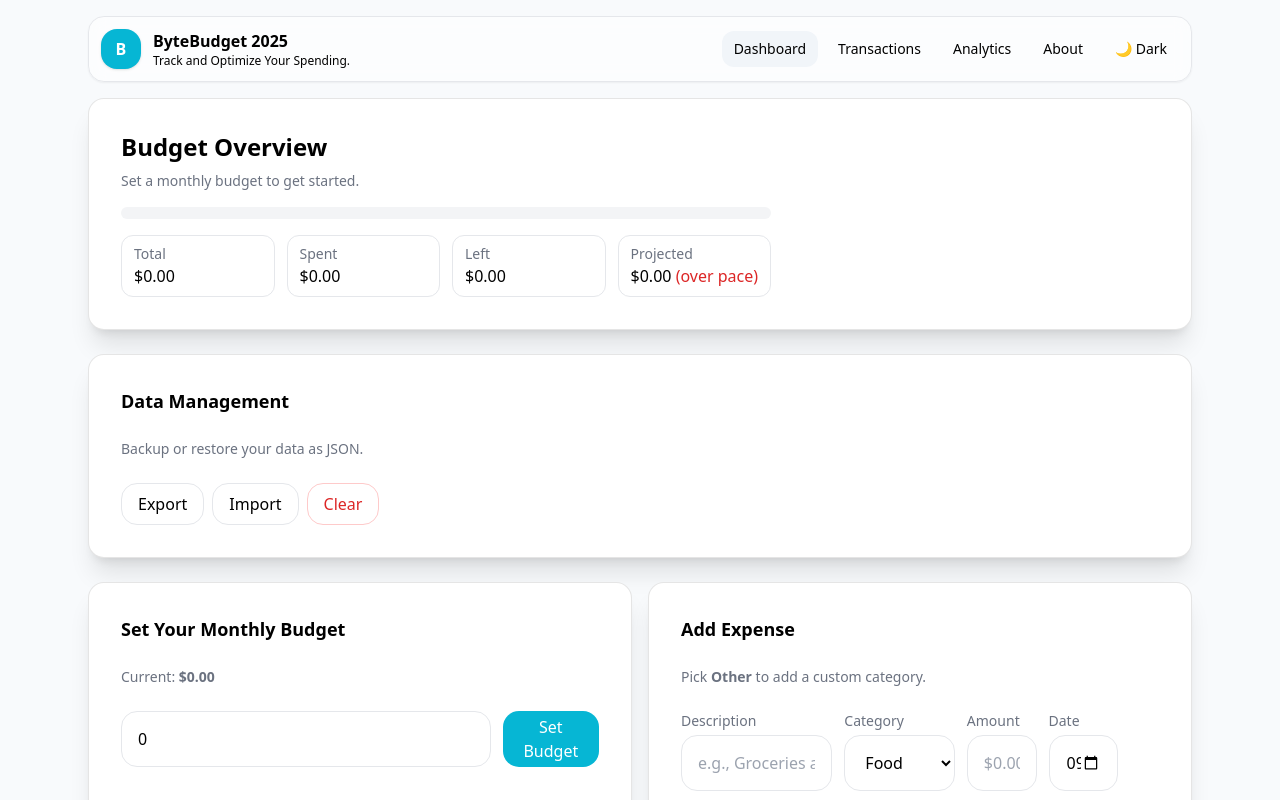
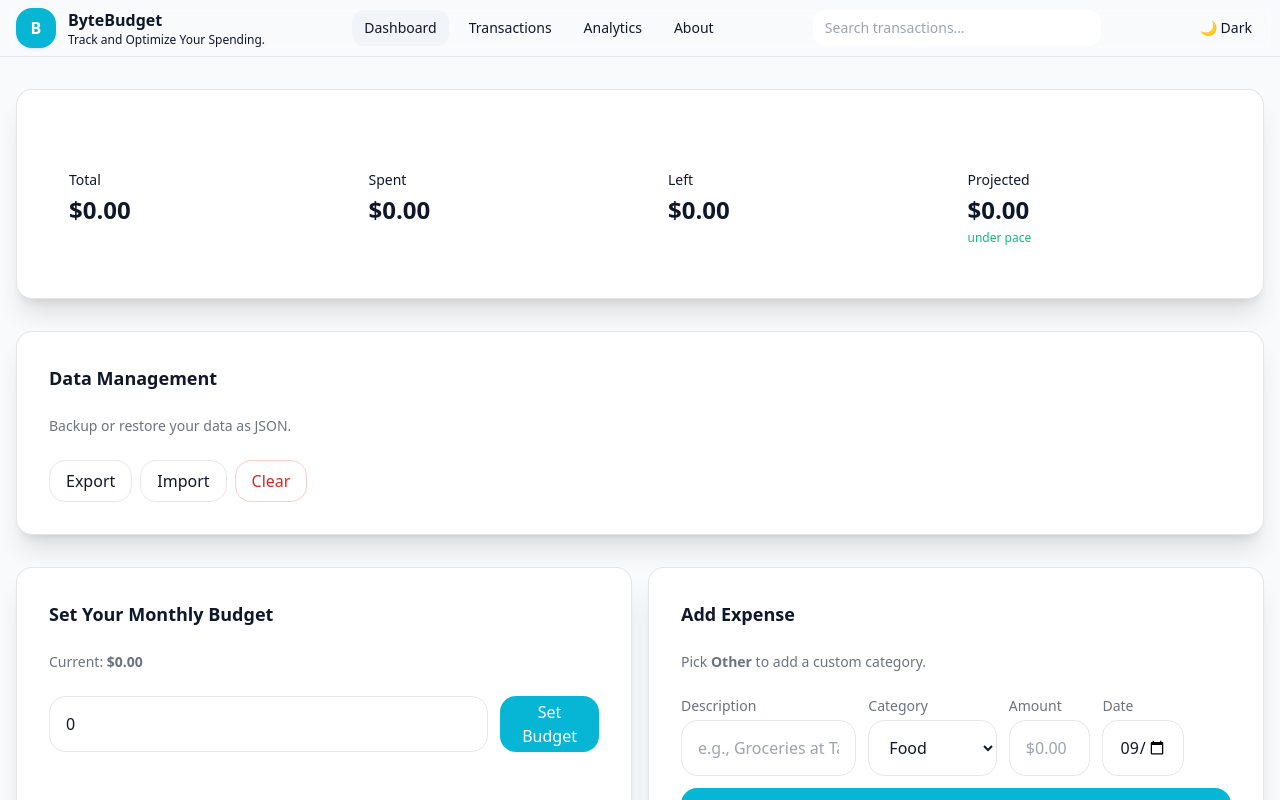
Before and after one commit to denildominic/Budget_App, a Next.js app: page / in a window 1280 px wide. Shown: the top 800 px of the page. Built offline with nearby package versions, Linux system fonts and the light colour scheme.

Commit message:
UI Changes

```diff
--- a/app/layout.tsx
+++ b/app/layout.tsx
@@ -1,13 +1,9 @@
+// app/layout.tsx
 import "../styles/globals.css";
-import type { Metadata } from "next";
-import Script from "next/script";
-import Navbar from "../components/Navbar";
+import { ThemeProvider } from "@/components/ThemeProvider";
+import Navbar from "@/components/Navbar"; // ✅ add this
 
-export const metadata: Metadata = {
-  title: "ByteBudget",
-  description:
-    "Modern budget app – dashboard, transactions, analytics, import/export",
-};
+export const metadata = { title: "ByteBudget" };
 
 export default function RootLayout({
   children,
@@ -16,22 +12,14 @@ export default function RootLayout({
 }) {
   return (
     <html lang="en" suppressHydrationWarning>
-      <head>
-        <meta name="color-scheme" content="light dark" />
-      </head>
-      <body className="min-h-screen bg-[radial-gradient(1200px_600px_at_50%_-10%,_#e7f6ff_0%,_transparent_55%),radial-gradient(900px_500px_at_80%_20%,_#f3e8ff_0%,_transparent_45%),white] text-black dark:bg-[radial-gradient(1200px_600px_at_50%_-10%,_#0b1720_0%,_transparent_55%),radial-gradient(900px_500px_at_80%_20%,_#13111c_0%,_transparent_45%),black] dark:text-white">
-        <Script id="theme-init" strategy="beforeInteractive">{`
-          try {
-            const k='bb-theme';
-            const s=localStorage.getItem(k);
-            const prefersDark=window.matchMedia && window.matchMedia('(prefers-color-scheme: dark)').matches;
-            if (s==='dark'||(!s && prefersDark)) document.documentElement.classList.add('dark');
-            else document.documentElement.classList.remove('dark');
-          } catch {}
-        `}</Script>
+      <body>
+        <ThemeProvider>
+          {/* NAVBAR */}
+          <Navbar />
 
-        <Navbar />
-        <main className="mx-auto max-w-6xl px-6 py-8">{children}</main>
+          {/* Page content */}
+          <div className="min-h-screen">{children}</div>
+        </ThemeProvider>
       </body>
     </html>
   );
--- a/app/page.tsx
+++ b/app/page.tsx
@@ -1,9 +1,12 @@
 "use client";
 import Card from "../components/Card";
+import { Stat } from "@/components/Stat";
+import { BudgetProgress } from "@/components/BudgetProgress";
 import BudgetForm from "../components/BudgetForm";
 import ExpenseForm from "../components/ExpenseForm";
 import ImportExport from "../components/ImportExport";
 import { useLocalStorage } from "../hooks/useLocalStorage";
+import { useMemo } from "react";
 
 function formatCurrency(cents: number) {
   return new Intl.NumberFormat(undefined, {
@@ -20,6 +23,9 @@ type Expense = {
   date: string;
 };
 type Category = { id: string; name: string; color: string };
+
+const fmt = (cents: number): string =>
+  (cents < 0 ? "-" : "") + `$${(Math.abs(cents) / 100).toFixed(2)}`;
 
 const DEFAULT_CATEGORIES: Category[] = [
   { id: "food", name: "Food", color: "#06b6d4" },
@@ -53,6 +59,13 @@ export default function Page() {
   const addCategory = (c: Category) => setCategories((prev) => [c, ...prev]);
   const deleteExpense = (id: string) =>
     setExpenses((prev) => prev.filter((x) => x.id !== id));
+
+  const spentCents = useMemo<number>(
+    () => expenses.reduce((s, e) => s + e.amount, 0),
+    [expenses]
+  );
+
+  const leftCents = Math.max(0, budgetCents - spentCents);
 
   const onExport = () => {
     const payload = { budgetCents, categories, expenses };
@@ -99,66 +112,46 @@ export default function Page() {
   );
   const onTrack = budgetCents > 0 ? projected <= budgetCents : false;
 
+  const projectedText = useMemo<string>(() => {
+    if (budgetCents <= 0) return "$0.00";
+    const now = new Date();
+    const daysInMonth = new Date(
+      now.getFullYear(),
+      now.getMonth() + 1,
+      0
+    ).getDate();
+    const day = now.getDate();
+    const allowedSoFar = Math.round((budgetCents * day) / daysInMonth);
+    const over = spentCents - allowedSoFar;
+    const label = fmt(Math.abs(over));
+    return over > 0 ? `${label} (over pace)` : `${label} (under pace)`;
+  }, [budgetCents, spentCents]);
+
+  const progressPct = budgetCents ? (spentCents / budgetCents) * 100 : 0;
+
   return (
-    <main className="space-y-6">
-      <Card>
-        <div className="flex items-start justify-between gap-6">
-          <div>
-            <h2 className="text-2xl font-semibold">Budget Overview</h2>
-            <p className="mt-2 text-sm text-gray-500 dark:text-gray-400">
-              {budgetCents > 0 ? (
-                <>
-                  You've used <strong>{pct}%</strong> of your monthly budget
-                </>
-              ) : (
-                "Set a monthly budget to get started."
-              )}
-            </p>
-            <div className="mt-4 w-full">
-              <div className="h-3 w-full rounded-full bg-gray-100 dark:bg-gray-900 overflow-hidden">
-                <div
-                  className="h-full bg-primary"
-                  style={{ width: `${pct}%` }}
-                />
-              </div>
-            </div>
-            <div className="mt-4 grid grid-cols-2 gap-3 sm:grid-cols-4">
-              <div className="rounded-xl border px-3 py-2">
-                <div className="text-sm text-gray-500 dark:text-gray-400">
-                  Total
-                </div>
-                <div className="font-medium tabular-nums">
-                  {formatCurrency(budgetCents)}
-                </div>
-              </div>
-              <div className="rounded-xl border px-3 py-2">
-                <div className="text-sm text-gray-500 dark:text-gray-400">
-                  Spent
-                </div>
-                <div className="font-medium tabular-nums">
-                  {formatCurrency(monthTotal)}
-                </div>
-              </div>
-              <div className="rounded-xl border px-3 py-2">
-                <div className="text-sm text-gray-500 dark:text-gray-400">
-                  Left
-                </div>
-                <div className="font-medium tabular-nums">
-                  {formatCurrency(remaining)}
-                </div>
-              </div>
-              <div className="rounded-xl border px-3 py-2">
-                <div className="text-sm text-gray-500 dark:text-gray-400">
-                  Projected
-                </div>
-                <div className="font-medium tabular-nums">
-                  {formatCurrency(projected)}{" "}
-                  <span className={onTrack ? "text-green-600" : "text-red-600"}>
-                    ({onTrack ? "on track" : "over pace"})
-                  </span>
-                </div>
-              </div>
-            </div>
+    <main className="mx-auto max-w-container px-4 py-6 md:py-8 space-y-6 md:space-y-8">
+      <Card
+        title="Budget Overview"
+        subtitle="Set a monthly budget to get started."
+      >
+        <div className="space-y-4">
+          <BudgetProgress pct={progressPct} />
+          <div className="grid grid-cols-2 md:grid-cols-4 gap-3 md:gap-4">
+            <Stat label="Total" value={fmt(budgetCents)} />
+            <Stat label="Spent" value={fmt(spentCents)} />
+            <Stat label="Left" value={fmt(leftCents)} />
+            <Stat
+              label="Projected"
+              value={projectedText}
+              note={
+                projectedText.includes("over") ? (
+                  <span className="text-red-500">over pace</span>
+                ) : (
+                  <span className="text-emerald-500">under pace</span>
+                )
+              }
+            />
           </div>
         </div>
       </Card>
--- /dev/null
+++ b/components/BudgetProgress.tsx
@@ -0,0 +1,16 @@
+export function BudgetProgress({ pct }: { pct: number }) {
+  const width = Math.min(100, Math.max(0, pct));
+  return (
+    <div className="relative h-3 rounded-full bg-muted overflow-hidden">
+      <div
+        className="h-full rounded-full transition-all"
+        style={{
+          width: `${width}%`,
+          background:
+            "linear-gradient(90deg, rgba(34,211,238,1), rgba(59,130,246,1))",
+        }}
+      />
+      <div className="absolute inset-0 pointer-events-none shadow-[inset_0_1px_0_rgba(255,255,255,0.06)]" />
+    </div>
+  );
+}
--- a/components/Card.tsx
+++ b/components/Card.tsx
@@ -6,7 +6,12 @@ export default function Card({
   className = "",
   children,
   size = "lg", // bigger by default
-}: React.PropsWithChildren<{ className?: string; size?: Size }>) {
+}: React.PropsWithChildren<{
+  className?: string;
+  title?: string;
+  subtitle?: string;
+  size?: Size;
+}>) {
   const pad =
     size === "sm"
       ? "p-4"
--- a/components/Navbar.tsx
+++ b/components/Navbar.tsx
@@ -28,15 +28,14 @@ function NavLink({
 
 export default function Navbar() {
   return (
-    <header className="sticky top-4 z-40">
-      <div className="mx-auto max-w-6xl px-6">
-        <div className="flex items-center justify-between gap-4 bg-white/60 dark:bg-black/60 backdrop-blur rounded-2xl border p-3 shadow-sm">
+    <header className="sticky top-0 z-40 backdrop-blur supports-[backdrop-filter]:bg-[hsl(var(--bg)/0.72)] bg-[hsl(var(--bg))] border-b border-token">
+      <div className="mx-auto max-w-container px-4 h-14 flex items-center justify-between">
         <div className="flex items-center gap-3">
           <div className="h-10 w-10 rounded-2xl bg-primary flex items-center justify-center text-white font-bold shadow">
             B
           </div>
           <div>
-              <div className="font-semibold">ByteBudget 2025</div>
+            <div className="font-semibold">ByteBudget</div>
             <div className="text-xs text-muted-foreground hidden sm:block">
               Track and Optimize Your Spending.
             </div>
@@ -48,9 +47,12 @@ export default function Navbar() {
           <NavLink href="/transactions">Transactions</NavLink>
           <NavLink href="/analytics">Analytics</NavLink>
           <NavLink href="/about">About</NavLink>
+        </nav>
+        <input
+          className="hidden md:block w-72 rounded-xl bg-card border-token px-3 py-2 text-sm"
+          placeholder="Search transactions…"
+        />
         <ThemeToggle />
-          </nav>
-        </div>
       </div>
     </header>
   );
--- /dev/null
+++ b/components/Stat.tsx
@@ -0,0 +1,17 @@
+export function Stat({
+  label,
+  value,
+  note,
+}: {
+  label: string;
+  value: string;
+  note?: React.ReactNode;
+}) {
+  return (
+    <div className="surface p-4 md:p-5">
+      <div className="text-sm text-muted">{label}</div>
+      <div className="mt-1 text-2xl font-semibold">{value}</div>
+      {note && <div className="mt-1 text-xs text-muted">{note}</div>}
+    </div>
+  );
+}
```
Lines whose indentation alone changed are shown as unchanged.
